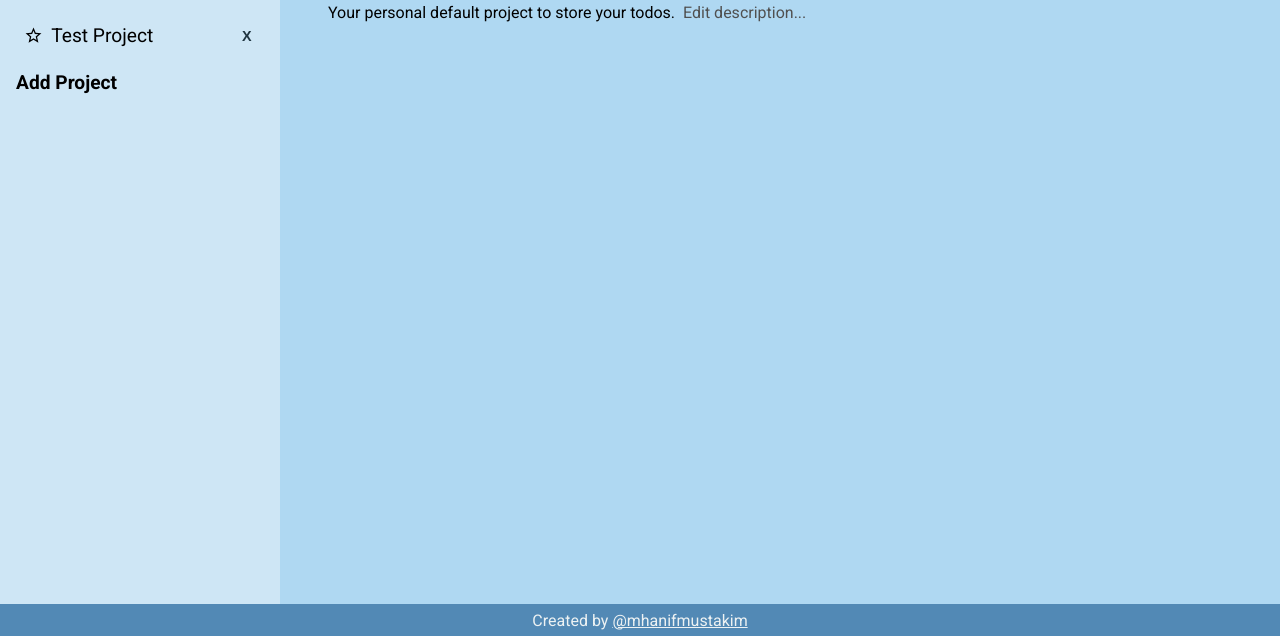
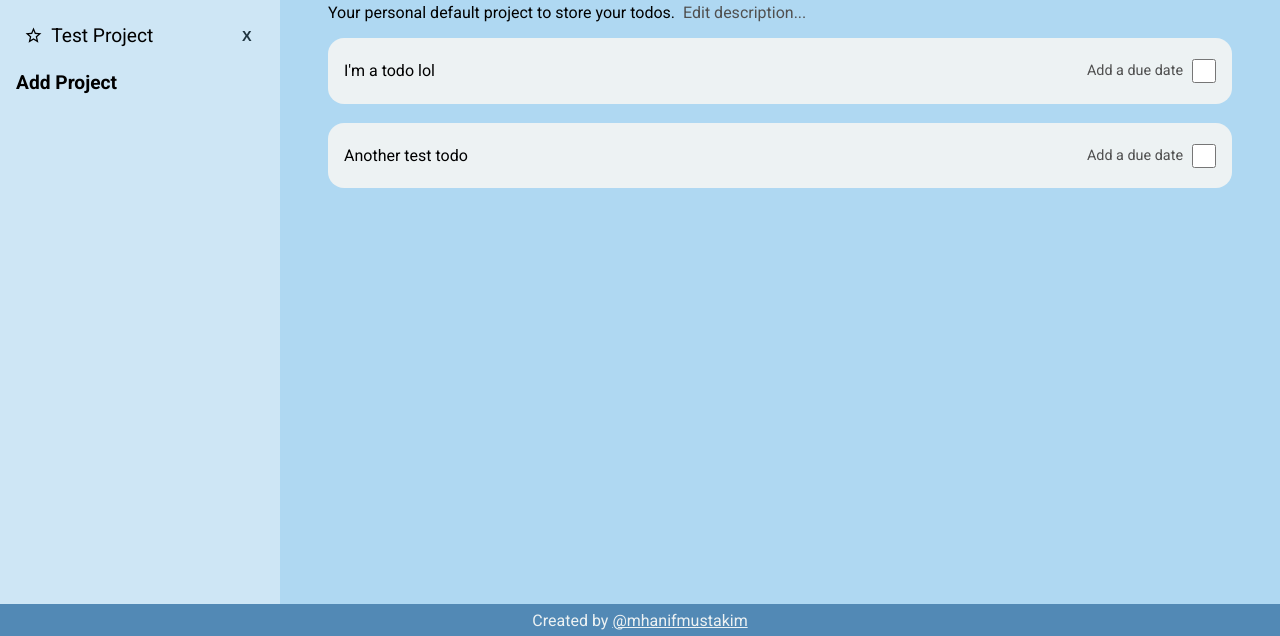
Before and after one commit to mhanifmustakim/todo-list-odin, a website built with webpack: page dist/index.html in a window 1280 px wide. Shown: the part 164-800 px from the top of the page. Built offline with nearby package versions, Linux system fonts and the light colour scheme; what pubsub.js would draw is missing.

Commit message:
Add todo base view

```diff
--- a/src/MainControl.js
+++ b/src/MainControl.js
@@ -1,5 +1,5 @@
 import pubsub from 'pubsub.js';
-import { createProjectHeader } from './MainView.js';
+import { createProjectHeader, createTodos } from './MainView.js';
 import { displayDelete } from './Utils.js';
 
 const MainControl = (function () {
@@ -7,6 +7,9 @@ const MainControl = (function () {
         const main = document.querySelector("#main");
         main.innerHTML = "";
         main.appendChild(createProjectHeader(project));
+        if (project.todoList) {
+            main.appendChild(createTodos(project));
+        }
     }
 
     const saveDescription = (event) => {
--- a/src/MainView.js
+++ b/src/MainView.js
@@ -1,4 +1,5 @@
 import MainControl from "./MainControl.js";
+import { createTodo } from "./TodoView.js";
 import { displayDelete } from "./Utils.js";
 
 const createTitle = (project) => {
@@ -67,13 +68,25 @@ const createProjectHeader = (project) => {
     return div
 }
 
+const createTodos = (project) => {
+    const todoList = document.createElement("div");
+    todoList.id = "todo-list";
+    for (let todo of project.todoList) {
+        todoList.appendChild(createTodo(todo));
+    }
+    return todoList
+}
+
 const createMain = (memory) => {
     const main = document.createElement("div");
     main.id = "main";
 
     const baseProject = memory.getProjectId(1);
     main.appendChild(createProjectHeader(baseProject));
+    if (baseProject.todoList) {
+        main.appendChild(createTodos(baseProject));
+    }
     return main;
 }
 
-export { createMain, createProjectHeader }
+export { createMain, createProjectHeader, createTodos }
--- /dev/null
+++ b/src/TodoView.js
@@ -0,0 +1,25 @@
+const createTodo = (todo) => {
+    const node = document.createElement("div");
+    node.classList.add("todo");
+
+    const title = document.createElement("header");
+    title.classList.add("todo-title");
+    title.textContent = todo.title;
+
+    const dueDate = document.createElement("p");
+    dueDate.classList.add("todo-dueDate");
+    if (todo.dueDate) dueDate.textContent = todo.dueDate;
+    else dueDate.textContent = "Add a due date";
+
+    const isDone = document.createElement("input");
+    isDone.classList.add("todo-checkbox");
+    isDone.type = "checkbox";
+    isDone.checked = todo.isDone;
+
+    node.appendChild(title);
+    node.appendChild(dueDate);
+    node.appendChild(isDone);
+    return node
+}
+
+export {createTodo}
--- a/src/index.js
+++ b/src/index.js
@@ -2,10 +2,13 @@ import EventAggregator from './EventAggregator.js';
 import Memory from './Memory.js';
 import PageView from './PageView.js';
 import Project from './Project.js';
+import Todo from './Todo.js';
 import './style.css';
 
 const homeProject = Project("Home");
 homeProject.setDescription("Your personal default project to store your todos.");
+homeProject.addTodo(Todo("I'm a todo lol"));
+homeProject.addTodo(Todo("Another test todo"));
 Memory.addToProjects(homeProject);
 Memory.addToBookmarked(homeProject.id);
 
--- a/src/style.css
+++ b/src/style.css
@@ -198,6 +198,33 @@ li::marker {
     margin-right: 0.5rem;
 }
 
+#todo-list{
+    display: flex;
+    flex-flow: column nowrap;
+    gap: 1.2em;
+}
+
+.todo{
+    background-color: var(--custom-white);
+    padding: 1.3em 1em;
+    border-radius: 1em;
+    width: 100%;
+    display: grid;
+    grid-template: auto / 1fr auto auto;
+    align-items: center;
+    gap: 1ch;
+}
+
+.todo-dueDate{
+    color: var(--fade-color);
+    font-size: 0.9em;
+}
+
+.todo-checkbox{
+    width: 1.5em;
+    height: 1.5em;
+}
+
 #page-footer {
     background-color: var(--footer-color);
 }
```
Also changed, not shown: dist/main.js.
